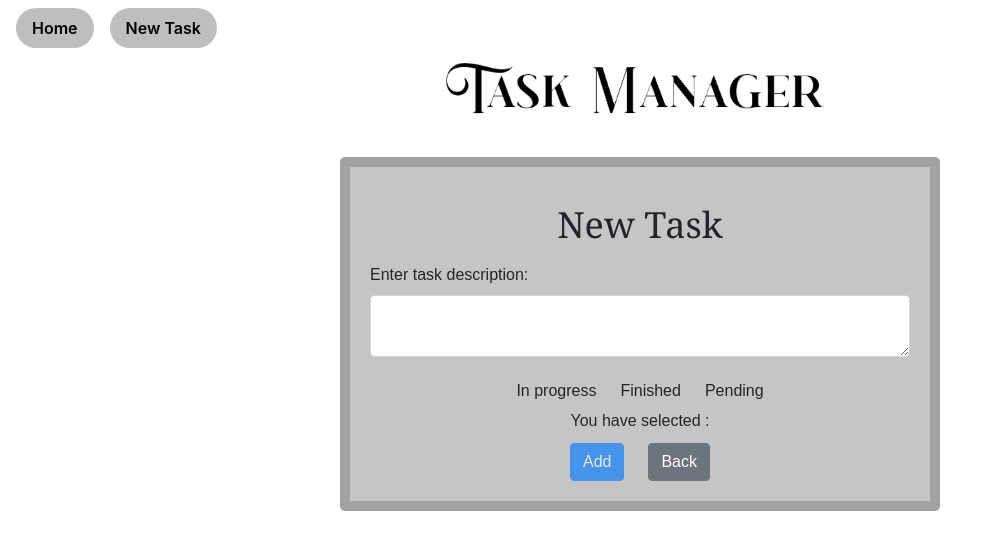
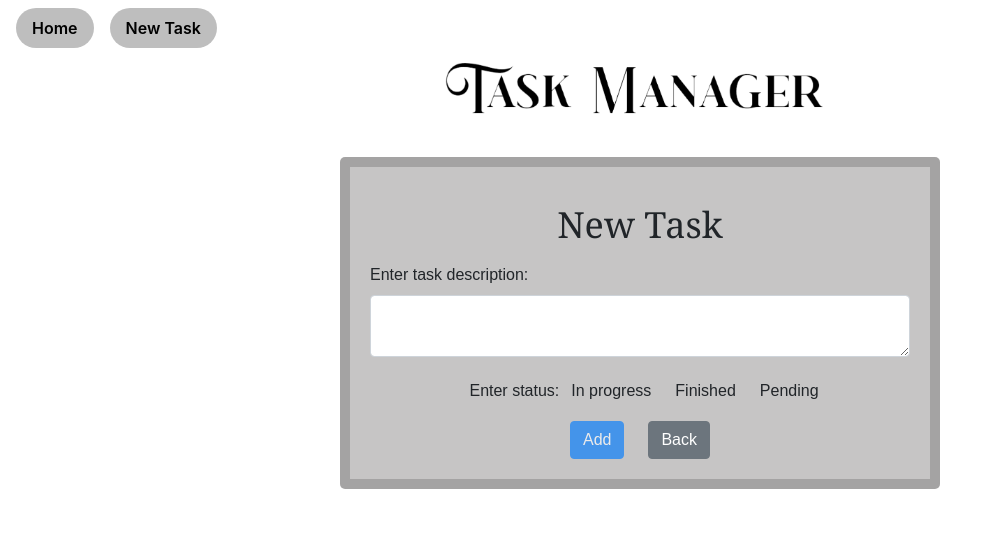
Before and after one commit to NTT-NOVA/NTT_NOVA_Frontend_Charlie, an Angular app in the folder my-app/: page /new in a window 1280 px wide. Shown: the top 550 px of the page, without its empty margins (0-987 px from the left). Built offline with nearby package versions, Linux system fonts and the light colour scheme.

Commit message:
create task working

```diff
--- a/my-app/src/app/models/task.model.ts
+++ b/my-app/src/app/models/task.model.ts
@@ -1,5 +1,5 @@
 export interface Tasks {
     id: any;
     description: string;
-    state: any;
+    state: number;
 };
--- a/my-app/src/app/task/task.component.html
+++ b/my-app/src/app/task/task.component.html
@@ -14,18 +14,19 @@
             256 caracteres máximo
           </div>
         </div>
-
-<div class="radiobtn">
-    <mat-button-toggle-group #toggleBtn="matButtonToggleGroup">
-    <mat-button-toggle class="mat-button-toggle-appearance-standard" value="2" id="option1">In progress</mat-button-toggle>
-    <mat-button-toggle class="mat-button-toggle-appearance-standard" value="3" id="option2">Finished</mat-button-toggle>
-    <mat-button-toggle class="mat-button-toggle-appearance-standard" value="1" id="option3">Pending</mat-button-toggle>
+    <div class="form-check">
+    <div class="radiobtn">
+    <label for="">Enter status: </label>
+    <mat-button-toggle-group formControlName="state" name="state" #toggleBtn="matButtonToggleGroup">
+    <mat-button-toggle  class="mat-button-toggle-appearance-standard" value="2" id="option1">In progress</mat-button-toggle>
+    <mat-button-toggle   class="mat-button-toggle-appearance-standard" value="3" id="option2">Finished</mat-button-toggle>
+    <mat-button-toggle   class="mat-button-toggle-appearance-standard" value="1" id="option3">Pending</mat-button-toggle>
     </mat-button-toggle-group>
-    <br/>You have selected : {{ toggleBtn.value }}
-</div>
+    </div>
+    </div>
 
 <div class="add-back-btns">
-    <button type="submit" [class.disabled]="taskForm.invalid" value="Submit" class="btn btn-primary">Add</button>
+    <button type="submit" [class.disabled]="taskForm.invalid" value="Submit"  class="btn btn-primary">Add</button>
     <button type="button"  class="btn btn-secondary" (click) = "goBack()">Back</button>
 </div>
     </form>
--- a/my-app/src/app/task/task.component.ts
+++ b/my-app/src/app/task/task.component.ts
@@ -11,19 +11,19 @@ import { TaskService } from './../services/task.service';
 
 export class TaskComponent implements OnInit {
 
-  taskForm = new FormGroup({
-
-    description: new FormControl('', [Validators.required, Validators.maxLength(256)]),
-    state: new FormControl('', [Validators.required])
-  });
+  taskForm!: FormGroup;
   constructor(private taskService: TaskService, private router: Router) { }
 
-  ngOnInit() {}
+  ngOnInit() {
+    this.taskForm = new FormGroup({
 
-  addTask(): void{
-    if(this.taskForm.invalid){
-      return;
-    }
+      description: new FormControl('', [Validators.required, Validators.maxLength(256)]),
+      state: new FormControl('', [Validators.required])
+    });
+  }
+
+  addTask(){
+    console.log(this.taskForm.value)
     const description = this.taskForm.value.description;
     const state = this.taskForm.value.state;
 
```
